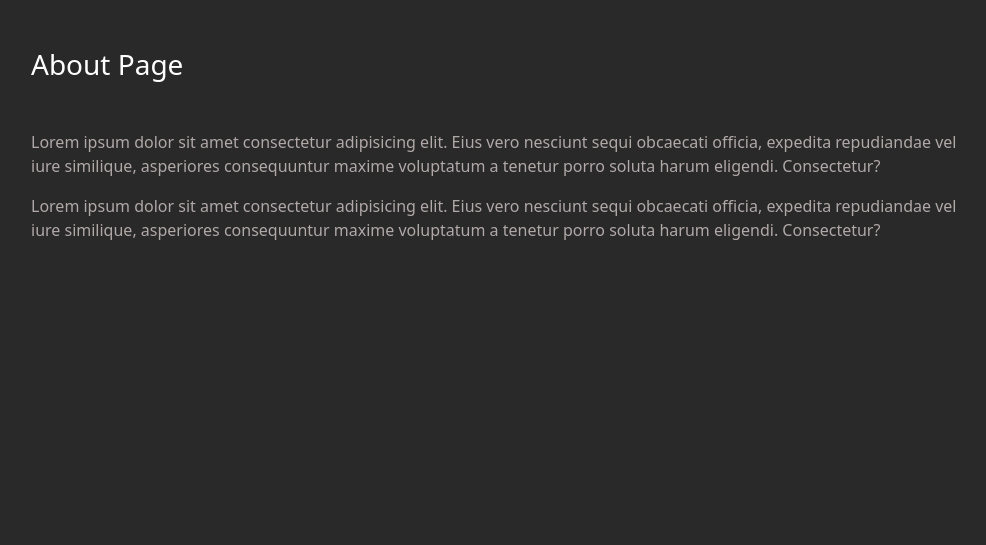
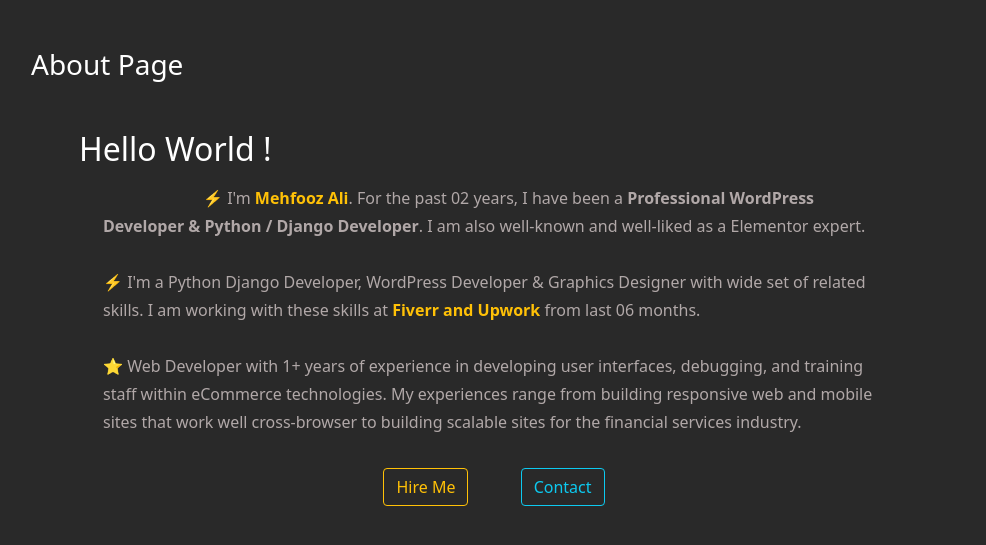
Before and after one commit to Mehfooz201/MiniBlog-Django-Project--Python-Bootstrap, a Django app: page /about/ in a window 1280 px wide. Shown: the part 56-601 px from the top of the page, without its empty margins (51-1037 px from the left). Run offline with Django 4.2, Linux system fonts and the light colour scheme; some libraries are stand-ins or nearby versions.

Commit message:
about page

```diff
--- a/blog/templates/blog/about.html
+++ b/blog/templates/blog/about.html
@@ -9,9 +9,25 @@
     <div class="col-sm-10">
         <h3 class="text-white my-5">About Page</h3>
 
-        <p>Lorem ipsum dolor sit amet consectetur adipisicing elit. Eius vero nesciunt sequi obcaecati officia, expedita repudiandae vel iure similique, asperiores consequuntur maxime voluptatum a tenetur porro soluta harum eligendi. Consectetur?</p>
+        <div class="text-white mt-5 mx-5 text-justify">
+            <h2 class="font-weight-bold st-font">Hello World !</h2>
+            <div class="px-4 mt-3" style="line-height:28px">
+                <p style="text-indent:100px;">⚡ I'm  <b class="text-warning"> Mehfooz Ali</b>. For the past 02 years, I have been a <b>Professional WordPress Developer & Python / Django Developer</b>. I am also well-known and well-liked as a Elementor expert.
+                <br>
+                <br>
+                ⚡ I'm a Python Django Developer, WordPress Developer & Graphics Designer with wide set of related skills. I am working with these skills at <b class="text-warning"> Fiverr and Upwork  </b> from last 06 months.
+                <br>
+                <br>
+                ⭐ Web Developer with 1+ years of experience in developing user interfaces, debugging, and training staff within eCommerce technologies. My experiences range from building responsive web and mobile sites that work well cross-browser to building scalable sites for the financial services industry.
+                </p>
+            </div>
+          </div>
 
-        <p>Lorem ipsum dolor sit amet consectetur adipisicing elit. Eius vero nesciunt sequi obcaecati officia, expedita repudiandae vel iure similique, asperiores consequuntur maxime voluptatum a tenetur porro soluta harum eligendi. Consectetur?</p>
+            <div class="text-center mb-3">
+                <a href="https://www.fiverr.com/deemehfooz" target="_blank"><button type="button" class="btn btn-outline-warning my-3 me-5">Hire Me</button></a>
+
+                <a href="{% url 'contact' %}"><button type="button" class="btn btn-outline-info my-3 mr-5">Contact</button></a>
+            </div>
 
     </div>
 
--- a/blog/templates/blog/base.html
+++ b/blog/templates/blog/base.html
@@ -9,6 +9,7 @@
 
     <link href='https://fonts.googleapis.com/css?family=Poppins' rel='stylesheet'>
     <link href='https://fonts.googleapis.com/css?family=Satisfy' rel='stylesheet'>
+    <link rel="stylesheet" href="https://cdnjs.cloudflare.com/ajax/libs/font-awesome/6.2.0/css/all.min.css">
 
     <!-- Bootstrap CSS -->
     <link rel="stylesheet" href="{% static 'blog/css/all.min.css' %}">
```
Also changed, not shown: db.sqlite3.
